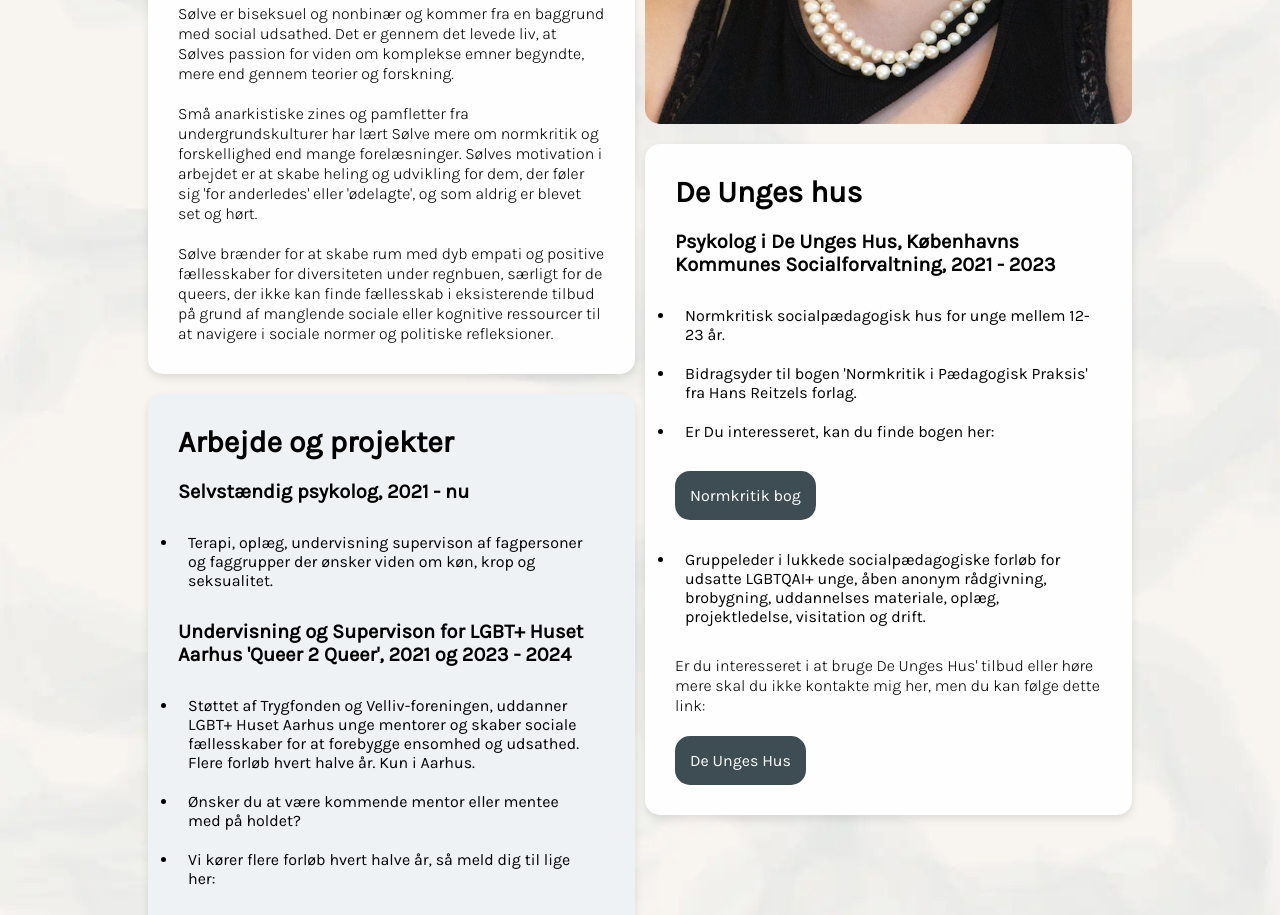
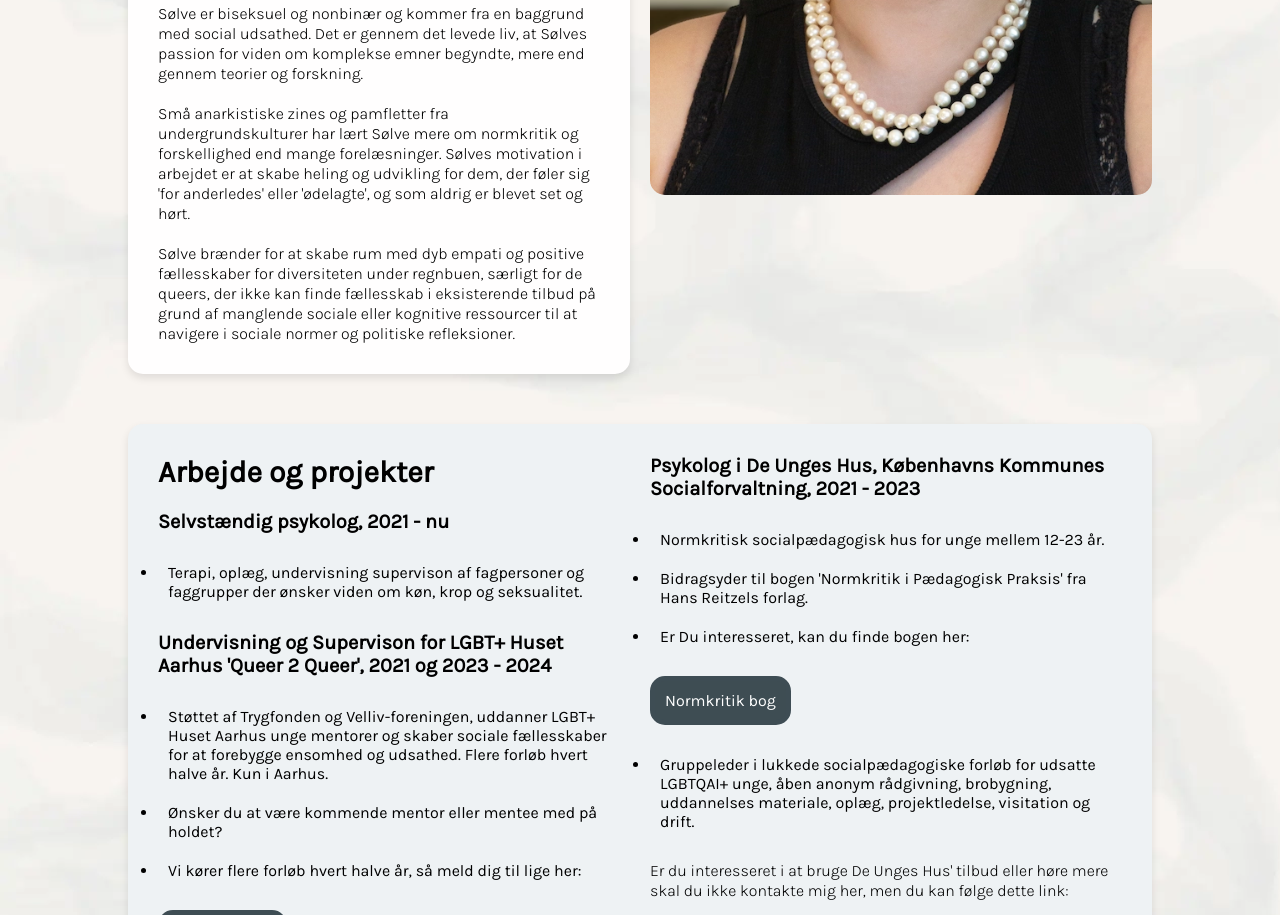
Before and after one commit to H4ppyN4p/tema-05-virksomhedssite, a plain HTML site: page omsoelve.html in a window 1280 px wide. Shown: the part 758-1673 px from the top of the page. Drawn offline with Linux system fonts and the light colour scheme; a web font is replaced by a local one.

Commit message:
rettet om solve siden

```diff
--- a/css/omsoelve.css
+++ b/css/omsoelve.css
@@ -15,7 +15,8 @@ p {
 }
 
 h1 {
-  font-family: MerriweatherBold;
+  font-family: MerriweatherRegular;
+  margin-bottom: 20px;
 }
 
 h2,
@@ -29,48 +30,37 @@ h4 {
   padding: 10px;
 }
 
-.grid-solve {
+.left-column {
   display: grid;
   grid-template-columns: 1fr 1fr;
-  gap: 10px;
-  padding: 20px;
-  align-items: start;
+  grid-template-rows: 1fr 1fr;
 }
 
-.left-column {
-  display: grid;
-  grid-template-rows: 1fr;
-  gap: 20px;
-  width: 100%;
+.textbox1 {
+  grid-row: 1;
 }
 
-.textbox1,
-.textbox3 {
-  background-color: #eef2f4;
-  padding: 20px;
-  border-radius: 15px;
-  box-shadow: 0 4px 8px rgba(0, 0, 0, 0.1);
+.textbox2 {
+  grid-row: 2;
 }
 
-.textbox2,
-.textbox4 {
-  background-color: #fffefe;
-  padding: 20px;
+.image1 {
+  grid-column: 2/3;
+  grid-row: span 3;
+  width: 100%;
   border-radius: 15px;
-  box-shadow: 0 4px 8px rgba(0, 0, 0, 0.1);
 }
 
 .right-column {
   display: grid;
-  grid-template-rows: 1fr;
-  width: 100%;
-  gap: 20px;
-}
-
-.image1 {
+  grid-template-columns: 1fr 1fr;
+  background-color: #eef2f4;
+  padding: 20px;
   border-radius: 15px;
-  width: 100%;
-  aspect-ratio: 5 / 7;
+  margin-bottom: 30px;
+  margin-top: 30px;
+  box-shadow: 0 4px 8px rgba(0, 0, 0, 0.1);
+  grid-column: span 2;
 }
 
 .linksolve {
@@ -110,8 +100,31 @@ h4 {
   color: #ffff;
 }
 
+.textbox1 {
+  background-color: #eef2f4;
+  padding: 20px;
+  border-radius: 15px;
+  box-shadow: 0 4px 8px rgba(0, 0, 0, 0.1);
+}
+
+.textbox2 {
+  background-color: #fffefe;
+  padding: 20px;
+  border-radius: 15px;
+  box-shadow: 0 4px 8px rgba(0, 0, 0, 0.1);
+}
+
+.left-column {
+  gap: 20px;
+  width: 100%;
+}
+
 @media (width <= 600px) {
-  .grid-solve {
+  .main-container,
+  .right-column,
+  .left-column,
+  .image1 {
     grid-template-columns: 1fr;
+    grid-rows: 1fr;
   }
 }
--- a/omsoelve.html
+++ b/omsoelve.html
@@ -44,7 +44,7 @@
     </header>
     <main>
       <h1 class="omsoelve">Om Sølve og deres arbejde</h1>
-      <div class="grid-solve">
+      <div class="main-container">
         <div class="left-column">
           <div class="textbox1">
             <h3>Professionelt virke</h3>
@@ -92,6 +92,9 @@
               navigere i sociale normer og politiske refleksioner.
             </p>
           </div>
+          <img class="image1" src="/img/Sølve1.webp" alt="Billede af Sølve" />
+        </div>
+        <div class="right-column">
           <div class="textbox3">
             <h3>Arbejde og projekter</h3>
             <h4>Selvstændig psykolog, 2021 - nu</h4>
@@ -127,11 +130,7 @@
               >
             </button>
           </div>
-        </div>
-        <div class="right-column">
-          <img class="image1" src="/img/Sølve1.webp" alt="Billede af Sølve" />
           <div class="textbox4">
-            <h3>De Unges hus</h3>
             <h4>
               Psykolog i De Unges Hus, Københavns Kommunes Socialforvaltning,
               2021 - 2023
```
